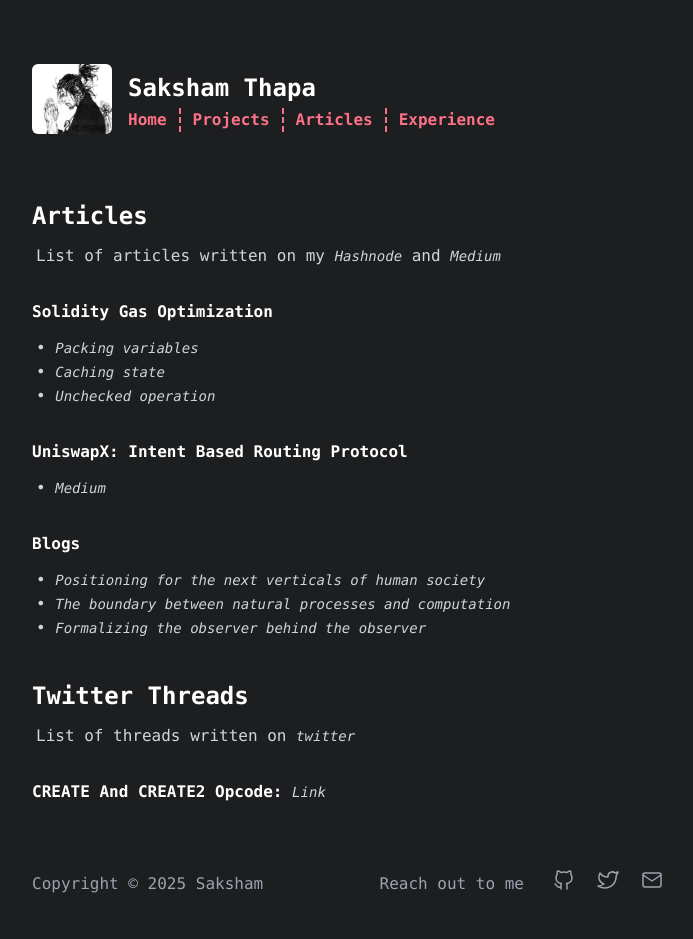
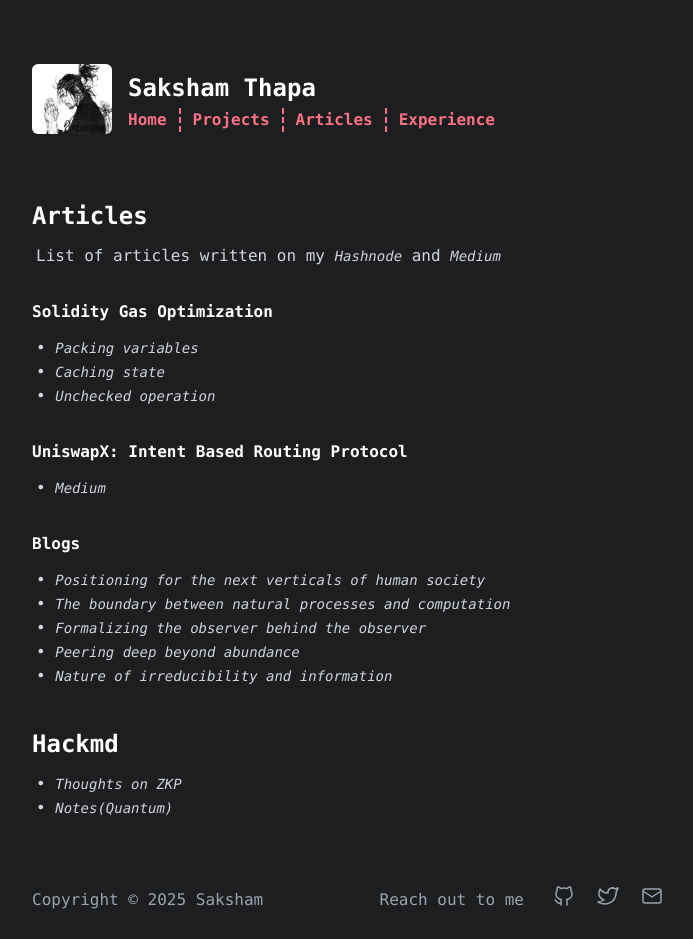
Before and after one commit to Saksham010/portfolio-website, a React (Vite) app: page / in a window 1280 px wide. Both pictures are taken after a click on the element "Articles". Shown: the whole page, without its empty margins (288-981 px from the left). Built offline with nearby package versions, Linux system fonts and the light colour scheme.

Commit message:
Update article.jsx

```diff
--- a/src/routes/article.jsx
+++ b/src/routes/article.jsx
@@ -47,15 +47,30 @@ export default function Article() {
                         <li>&#8226; <a href="https://ouranostheos.blogspot.com/2025/12/formalizing-observer-behind-observer.html"  target="_blank" className="hover:cursor-pointer hover:underline hover:text-rose-400 text-sm italic">Formalizing the observer behind the observer</a></li>
 
                     </ul>
+                    <ul>
+                        <li>&#8226; <a href="https://ouranostheos.blogspot.com/2026/02/peering-deep-beyond-abundance.html"  target="_blank" className="hover:cursor-pointer hover:underline hover:text-rose-400 text-sm italic">Peering deep beyond abundance</a></li>
+
+                    </ul>
+                    <ul>
+                        <li>&#8226; <a href="https://ouranostheos.blogspot.com/2026/03/nature-of-irreducibility-and-information.html"  target="_blank" className="hover:cursor-pointer hover:underline hover:text-rose-400 text-sm italic">Nature of irreducibility and information</a></li>
+
+                    </ul>
             </p>
         </div>
         <div className="w-3/6 mx-auto mt-10">
-            <h1 className='text-white text-2xl font-bold '>Twitter Threads</h1>
-            <p className='text-gray-300 text-md pt-3 pl-1'>List of threads written on <a href='https://twitter.com/ouranosTheos' target="_blank" className="hover:cursor-pointer hover:underline hover:text-rose-400 text-sm italic">twitter</a></p>
+            <h1 className='text-white text-2xl font-bold '>Hackmd</h1>
+            <p className='text-gray-300 text-md pt-3 pl-1'>
+                    <ul>
+                        <li>&#8226; <a href="https://hackmd.io/@sakshamthapa/SJx8cybCll"  target="_blank" className="hover:cursor-pointer hover:underline hover:text-rose-400 text-sm italic">Thoughts on ZKP</a></li>
+
+                    </ul>
+                    <ul>
+                        <li>&#8226; <a href="https://hackmd.io/@sakshamthapa/quantum"  target="_blank" className="hover:cursor-pointer hover:underline hover:text-rose-400 text-sm italic">Notes(Quantum)</a></li>
+
+                    </ul>
+            </p>
         </div>
-        <div className="w-3/6 mx-auto mt-8">
-            <h1 className='text-white text-md font-bold '>CREATE And CREATE2 Opcode: <a href='https://twitter.com/ouranosTheos/status/1690679330085695488' target="_blank" className="hover:cursor-pointer hover:underline hover:text-rose-400 font-normal text-gray-300 text-sm italic">Link</a></h1>
-        </div>
+
 
 
       </body>
```
